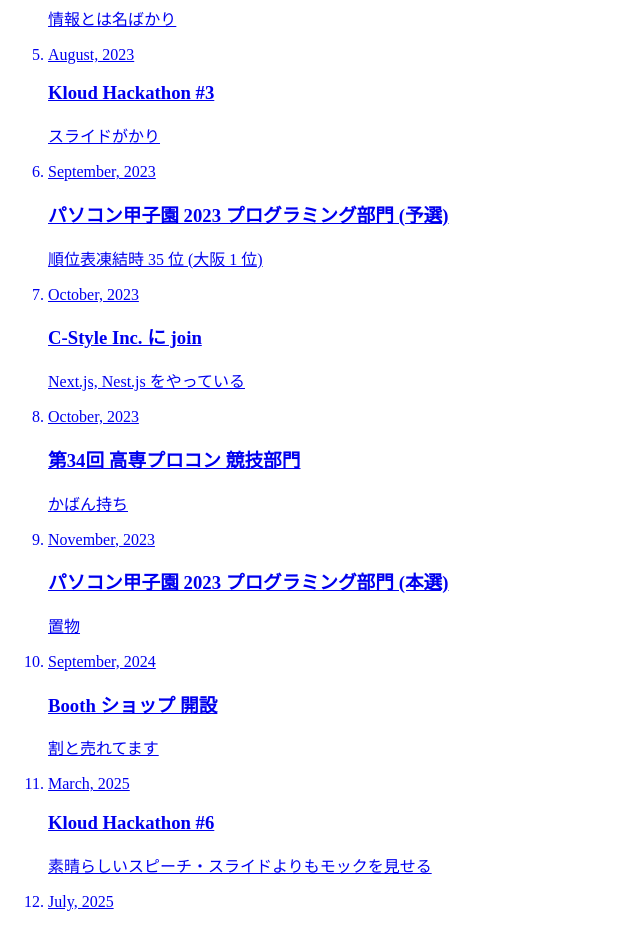
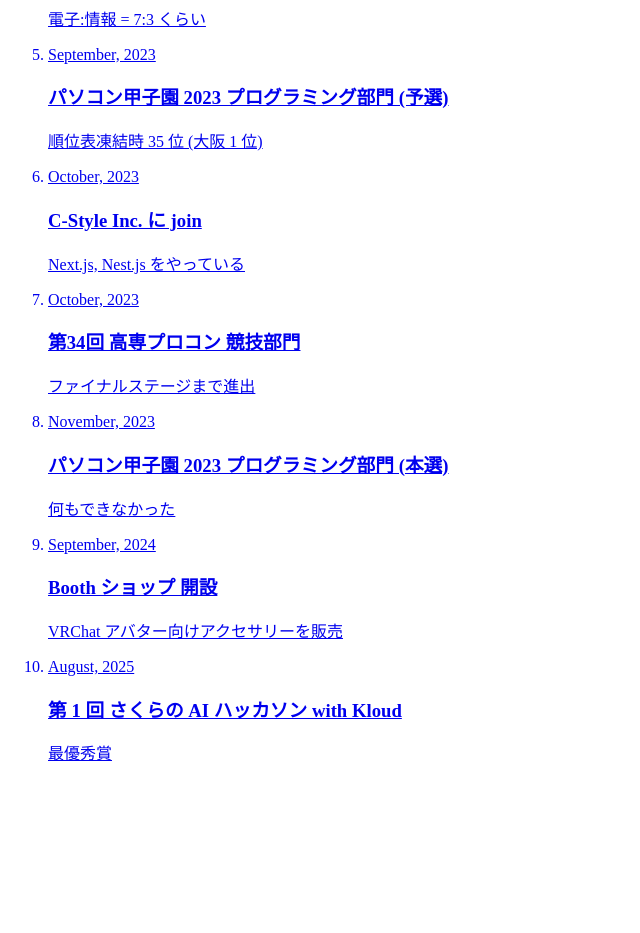
Before and after one commit to Kyure-A/kyre.moe, a Next.js app: page /History/ui/History in a window 1280 px wide. Shown: the part 460-1393 px from the top of the page, without its empty margins (0-640 px from the left). After the commit the page ends 1240 px from the top, so only its background shows below. Built offline with nearby package versions, Linux system fonts and the light colour scheme.

Commit message:
feat(history): update timeline with revised descriptions and events
Updated descriptions for several events in the history timeline to provide more clarity and detail. Removed some past events and added new ones, including the "第 1 回 さくらの AI ハッカソン with Kloud" event.

```diff
--- a/src/pages/History/ui/History.tsx
+++ b/src/pages/History/ui/History.tsx
@@ -10,7 +10,7 @@
     {
       date: "April, 2021",
       title: "大阪公立大学工業高等専門学校 入学",
-      description: "当時は 大阪府立大学工業高等専門学校",
+      description: "ex-大阪府立大学工業高等専門学校",
       url: "https://www.ct.omu.ac.jp",
     },
     {
@@ -23,14 +23,8 @@
       date: "April, 2023",
       title:
         "大阪公立大学工業高等専門学校 総合工学システム学科 電子情報コース 配属",
-      description: "情報とは名ばかり",
+      description: "電子:情報 = 7:3 くらい",
       url: "https://www.ct.omu.ac.jp/courses/electronics-and-information-course/",
-    },
-    {
-      date: "August, 2023",
-      title: "Kloud Hackathon #3",
-      description: "スライドがかり",
-      url: "https://kloud-hackathon.connpass.com/event/290649/",
     },
     {
       date: "September, 2023",
@@ -47,30 +41,24 @@
     {
       date: "October, 2023",
       title: "第34回 高専プロコン 競技部門",
-      description: "かばん持ち",
+      description: "ファイナルステージまで進出",
     },
     {
       date: "November, 2023",
       title: "パソコン甲子園 2023 プログラミング部門 (本選)",
-      description: "置物",
+      description: "何もできなかった",
     },
     {
       date: "September, 2024",
       title: "Booth ショップ 開設",
-      description: "割と売れてます",
+      description: "VRChat アバター向けアクセサリーを販売",
       url: "https://kyre.booth.pm",
     },
     {
-      date: "March, 2025",
-      title: "Kloud Hackathon #6",
-      description: "素晴らしいスピーチ・スライドよりもモックを見せる",
-      url: "https://kloud-hackathon.connpass.com/event/343422/",
-    },
-    {
-      date: "July, 2025",
-      title: "筑波大学 情報学群 知識情報・図書館学類 合格",
-      description: "なぜ受かったかわからない",
-      url: "https://klis.tsukuba.ac.jp",
+      date: "August, 2025",
+      title: "第 1 回 さくらの AI ハッカソン with Kloud",
+      description: "最優秀賞",
+      url: "https://kloud-hackathon.connpass.com/event/361937/",
     }
   ];
 
```
